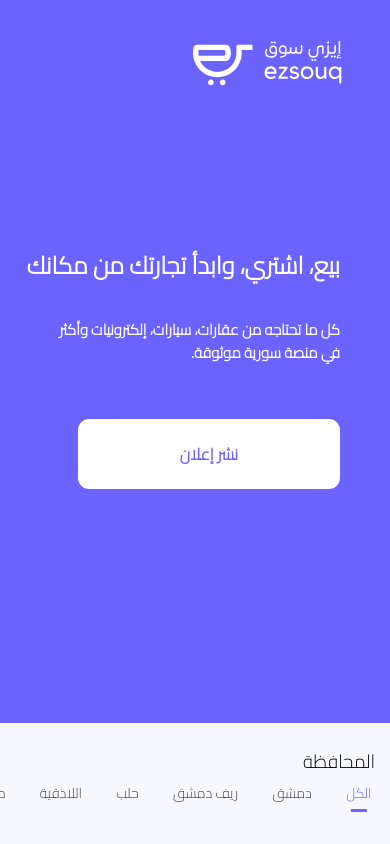
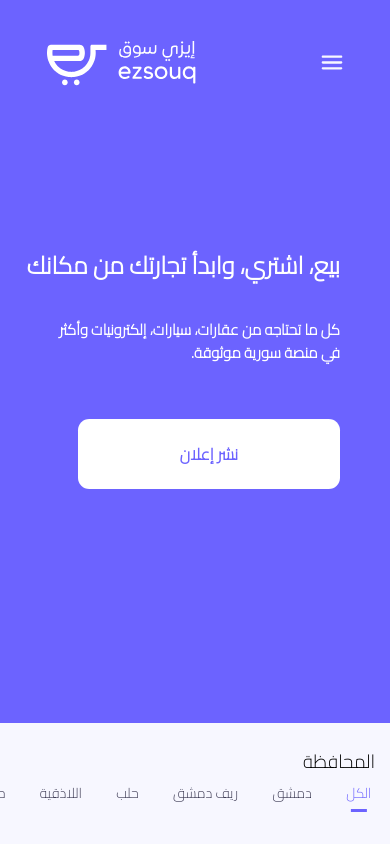
Before and after one commit to AhmadMostafaHamdo/ezsouq, a React (Vite) app: page / in a window 390 px wide. Shown: the top 844 px of the page. Built offline with nearby package versions, Linux system fonts and the light colour scheme.

Commit message:
start responsive

```diff
--- a/src/components/common/Header.jsx
+++ b/src/components/common/Header.jsx
@@ -1,11 +1,13 @@
 import { Link } from "react-router";
 import logo from "../../assets/images/logoWithTitleWhite.svg";
+import menu from "../../assets/images/menu.svg";
 import search from "../../assets/images/search.svg";
 import { selectOptions } from "../../data/filterData";
 const Header = () => {
   return (
-    <div className="flex items-center pt-[2.5rem]  px-[3.125rem] text-white bg-primary ">
-      <img src={logo} className="!w-[150px] !h-[50px] ml-[66px]" />
+    <div className="flex items-center justify-between pt-[2.5rem]  px-[3.125rem] text-white bg-primary ">
+      <img src={menu} className="w-[22.5px] h-[15px] ml-[66px] md:hidden"/>
+      <img src={logo} className="!w-[150px] !h-[50px] md:ml-[66px]" />
       <div className="hidden md:flex w-[32.3125rem] h-[3rem]  items-center font-sans bg-main rounded-md px-[18px]">
         <select className="outline-none  cursor-pointer font-bold text-[14px] bg-main ml-3">
           {selectOptions.map((option, index) => (
```
Also changed, not shown: src/assets/images/menu.svg (added).
